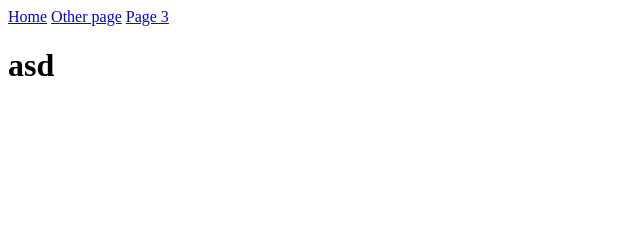
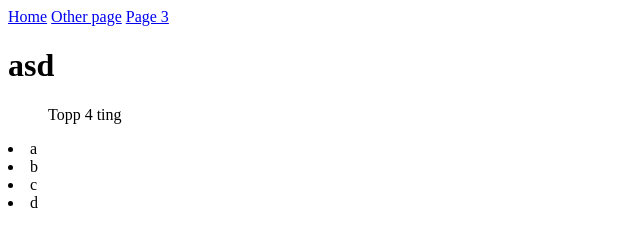
Before and after one commit to Johns189/Min-nettside-for-kodeloftet, a website: page page3.html in a window 1280 px wide. Shown: the whole page, without its empty margins (0-640 px from the left). Drawn offline with Linux system fonts and the light colour scheme.

Commit message:
Lagt til ol og li

```diff
--- a/page3.html
+++ b/page3.html
@@ -15,6 +15,12 @@
         </nav>
         <main>
             <h1>asd</h1>
+            <ol>Topp 4 ting</ol>
+                <li>a</li>
+                <li>b</li>
+                <li>c</li>
+                <li>d</li>
+
 
         </main>
         <footer>
```
